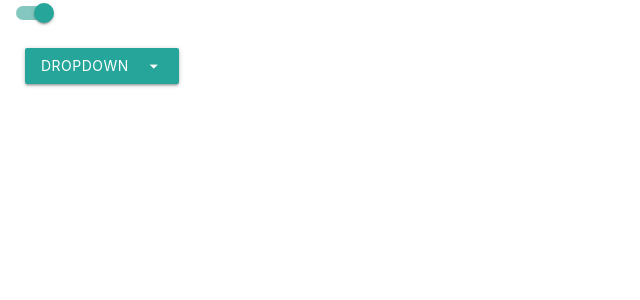
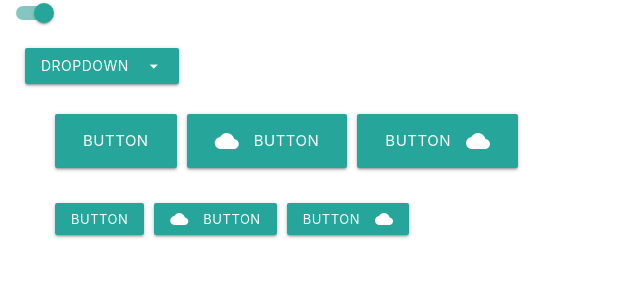
Before and after one commit to Yuriyzhdanov/component-library, a Vue app: page / in a window 1280 px wide. Shown: the top 300 px of the page, without its empty margins (0-640 px from the left). Built offline with nearby package versions, Linux system fonts and the light colour scheme.

Commit message:
added buttons cloud

```diff
--- a/src/App.vue
+++ b/src/App.vue
@@ -4,9 +4,9 @@ import MButton from '@/components/MButton.vue'
 import MSwitch from '@/components/MSwitch.vue'
 import MFAB from './components/MFAB.vue'
 import MDropdown from './components/MDropdown.vue'
-
+import MButtonCloud from './components/MButtonCloud.vue'
 export default {
-  components: { MButton, MSwitch, MBreadcrumbs, MFAB, MDropdown },
+  components: { MButton, MSwitch, MBreadcrumbs, MFAB, MDropdown, MButtonCloud },
 
   data() {
     return {
@@ -49,6 +49,9 @@ export default {
     <article>
       <MDropdown v-if="isLoggedIn" />
     </article>
+    <article>
+      <MButtonCloud />
+    </article>
   </section>
 </template>
 
--- /dev/null
+++ b/src/components/MButtonCloud.vue
@@ -0,0 +1,29 @@
+<script></script>
+<template>
+  <section>
+    <article>
+      <a class="waves-effect waves-light btn-large">Button</a>
+      <a class="waves-effect waves-light btn-large"
+        ><i class="material-icons left">cloud</i>button</a
+      >
+      <a class="waves-effect waves-light btn-large"
+        ><i class="material-icons right">cloud</i>button</a
+      >
+    </article>
+    <article>
+      <a class="waves-effect waves-light btn-small">Button</a>
+      <a class="waves-effect waves-light btn-small"
+        ><i class="material-icons left">cloud</i>button</a
+      >
+      <a class="waves-effect waves-light btn-small"
+        ><i class="material-icons right">cloud</i>button</a
+      >
+    </article>
+  </section>
+</template>
+
+<style scoped>
+a {
+  margin: 5px;
+}
+</style>
```
